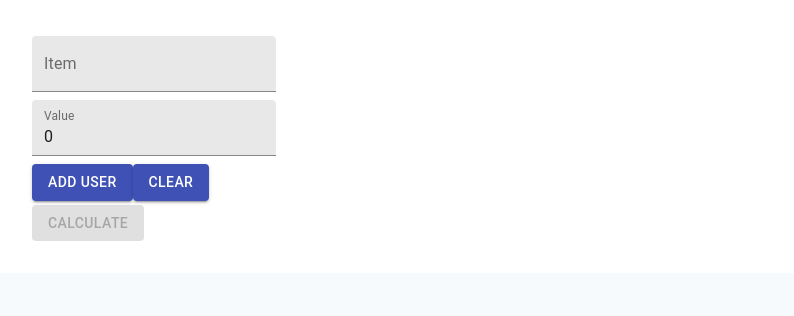
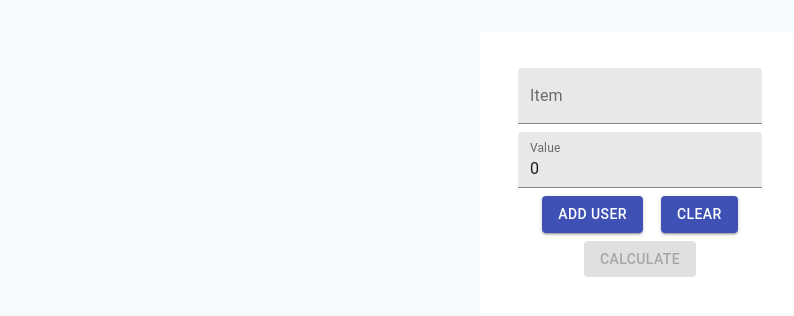
Before and after one commit to kamalarieff/travel-app, a React (Create React App) app: page / in a window 1280 px wide. Shown: the top 316 px of the page, without its empty margins (0-794 px from the left). Built offline with nearby package versions, Linux system fonts and the light colour scheme.

Commit message:
Update styling

```diff
--- a/src/components/Container/index.jsx
+++ b/src/components/Container/index.jsx
@@ -1,7 +1,11 @@
 import React from "react";
 
 const Container = ({ children }) => {
-  return <div className="container mx-auto bg-white p-8">{children}</div>;
+  return (
+    <div className="container mx-auto bg-white p-4 sm:p-8 max-w-xs sm:mt-8">
+      {children}
+    </div>
+  );
 };
 
 export default Container;
--- a/src/pages/Debt/index.jsx
+++ b/src/pages/Debt/index.jsx
@@ -141,7 +141,7 @@ const Debt = () => {
 
   return (
     <Container>
-      <div className="flex flex-col">
+      <div className="flex flex-col max-w-xs justify-center items-center mx-auto">
         <div className="my-1">
           <TextField label="Item" variant="filled" />
         </div>
@@ -155,7 +155,7 @@ const Debt = () => {
             onChange={e => setItemvalue(parseInt(e.target.value))}
           />
         </div>
-        <div className="my-1">
+        <div className="flex justify-around my-1 w-5/6">
           <Button variant="contained" color="primary" onClick={handleClick}>
             ADD USER
           </Button>
@@ -175,7 +175,7 @@ const Debt = () => {
             </div>
           );
         })}
-      </div>
+        <div className="my-1">
           <Button
             variant="contained"
             color="primary"
@@ -184,6 +184,7 @@ const Debt = () => {
           >
             CALCULATE
           </Button>
+        </div>
 
         {result && (
           <ResultTable>
@@ -197,6 +198,7 @@ const Debt = () => {
             ))}
           </ResultTable>
         )}
+      </div>
     </Container>
   );
 };
```
Lines whose indentation alone changed are shown as unchanged.
